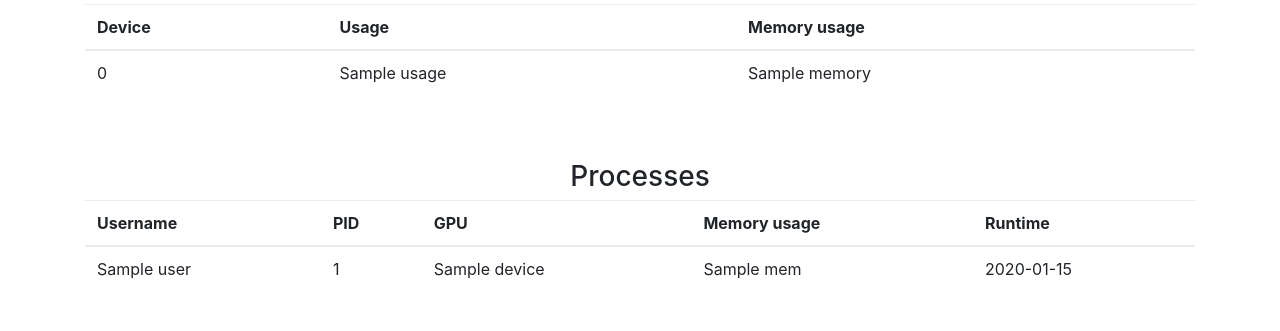
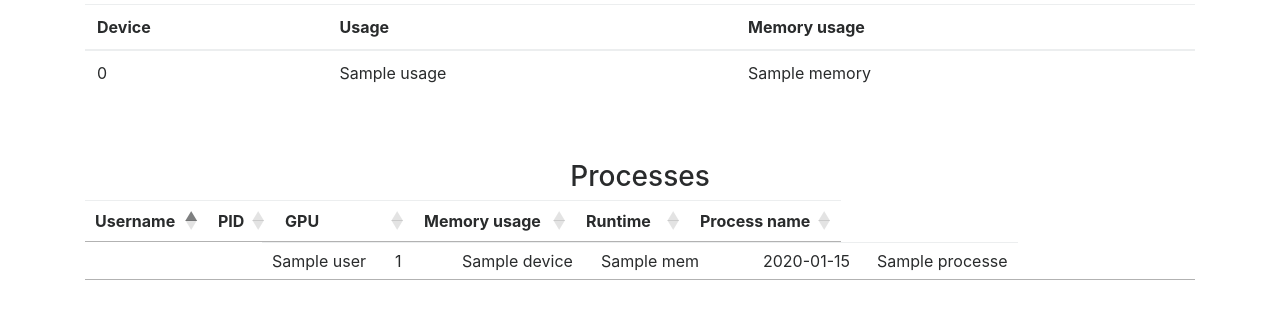
Before and after one commit to Wimsen/gpusers, a Flask app: template templates/index.html in a window 1280 px wide. Shown: the part 179-510 px from the top of the page. Before the commit the page ends 458 px from the top, so only its background shows below. Run offline with Flask 2, Linux system fonts and the light colour scheme; the template is opened without the code that fills it: most values are stand-ins (such as "Sample title", 1, 10 or a date in 2020); lists and menus that the app fills with data are empty; parts of the project's set-up code (start-up, migrations or seed data) failed here and were passed over; some libraries are stand-ins or nearby versions.

Commit message:
Updated with process name + moved styles to inline

```diff
--- a/index.py
+++ b/index.py
@@ -164,10 +164,12 @@ def get_users():
                 numbers = [int(word) for word in line.split() if word.isdigit()]
                 mem = [word for word in line.split() if "MiB" in word]
                 if(len(numbers) >= 2):
+                    mem_mb = int(mem[0].replace("MiB", ""))
+                    mem_gb = "{:.3f} GB".format(mem_mb / 1000)
                     processes.append({
                         "device": str(numbers[0]),
                         "pid": str(numbers[1]),
-                        "mem": str(mem[0])
+                        "mem": mem_gb
                         })
 
         ps_output = subprocess.check_output(['ps', 'aux']).decode('utf-8').split("\n")
@@ -179,9 +181,11 @@ def get_users():
         for d in processes:
             for s in ps_output:
                 if d["pid"] in s:
-                    d["user"] = s.split()[0]
+                    s = s.split()
+                    d["user"] = s[0]
+                    d["process_name"] = " ".join(s[10:])
 
-                    time_arr = s.split()[9].split(":")
+                    time_arr = s[9].split(":")
                     hours = 0
                     minutes = 0
                     seconds = 0
--- a/static/styles.css
+++ /dev/null
@@ -1,7 +0,0 @@
-body {
-  margin-top: 50px;
-}
-
-.row {
-  margin-top: 50px;
-}
--- a/templates/index.html
+++ b/templates/index.html
@@ -1,11 +1,27 @@
 <html>
 
 <head>
-  <link rel=stylesheet type=text/css href="{{ url_for('static', filename='bootstrap.min.css') }}">
-  <link rel=stylesheet type=text/css href="{{ url_for('static', filename='styles.css') }}">
+  <link rel="stylesheet" href="https://maxcdn.bootstrapcdn.com/bootstrap/4.0.0-alpha.6/css/bootstrap.min.css" integrity="sha384-rwoIResjU2yc3z8GV/NPeZWAv56rSmLldC3R/AZzGRnGxQQKnKkoFVhFQhNUwEyJ" crossorigin="anonymous">
   <link rel="stylesheet" type="text/css" href="https://cdn.datatables.net/v/dt/jq-3.2.1/jq-3.2.1/dt-1.10.16/datatables.min.css" />
-  <script type="text/javascript" src="https://cdn.datatables.net/v/dt/jq-3.2.1/jq-3.2.1/dt-1.10.16/datatables.min.js"></script>
+  <script type="text/javascript" src="https://code.jquery.com/jquery-1.12.4.js"></script>
+  <script type="text/javascript" src="https://cdn.datatables.net/1.10.16/js/jquery.dataTables.min.js"></script>
   <script type="text/javascript" src="https://cdnjs.cloudflare.com/ajax/libs/Chart.js/2.7.1/Chart.min.js"></script>
+
+  <!-- Inline style because server can't do I/O after a while -->
+  <style>
+    th, td {
+      white-space: nowrap;
+    }
+
+    body {
+      margin-top: 50px;
+    }
+
+    .row {
+      margin-top: 50px;
+    }
+
+  </style>
 </head>
 
 <body>
@@ -51,6 +67,7 @@
               <th>GPU</th>
               <th>Memory usage</th>
               <th>Runtime</th>
+              <th>Process name</th>
             </tr>
           </thead>
           <tbody>
@@ -61,6 +78,7 @@
                 <td>{{d["device"]}}</td>
                 <td>{{d["mem"]}}</td>
                 <td>{{d["runtime"]}}</td>
+                <td>{{d["process_name"]}}</td>
               </tr>
             {% endfor %}
           </tbody>
@@ -84,7 +102,17 @@
     let tableOptions = {
       "paging": false,
       "info": false,
-      "searching": false
+      "searching": false,
+      "paging": false,
+      "scrollX": true,
+      "columns": [
+          null,
+          null,
+          null,
+          null,
+          null,
+          { "width": "20%" }
+        ]
     };
 
     $(document).ready(function() {
```
